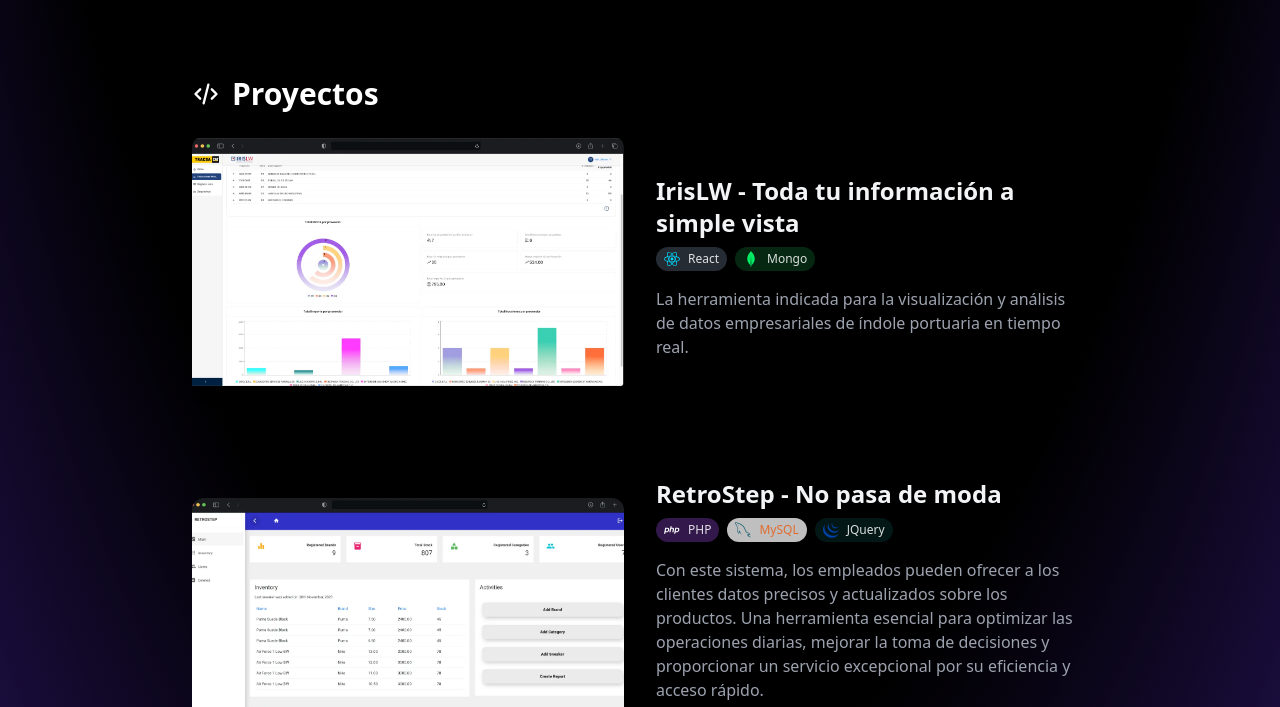
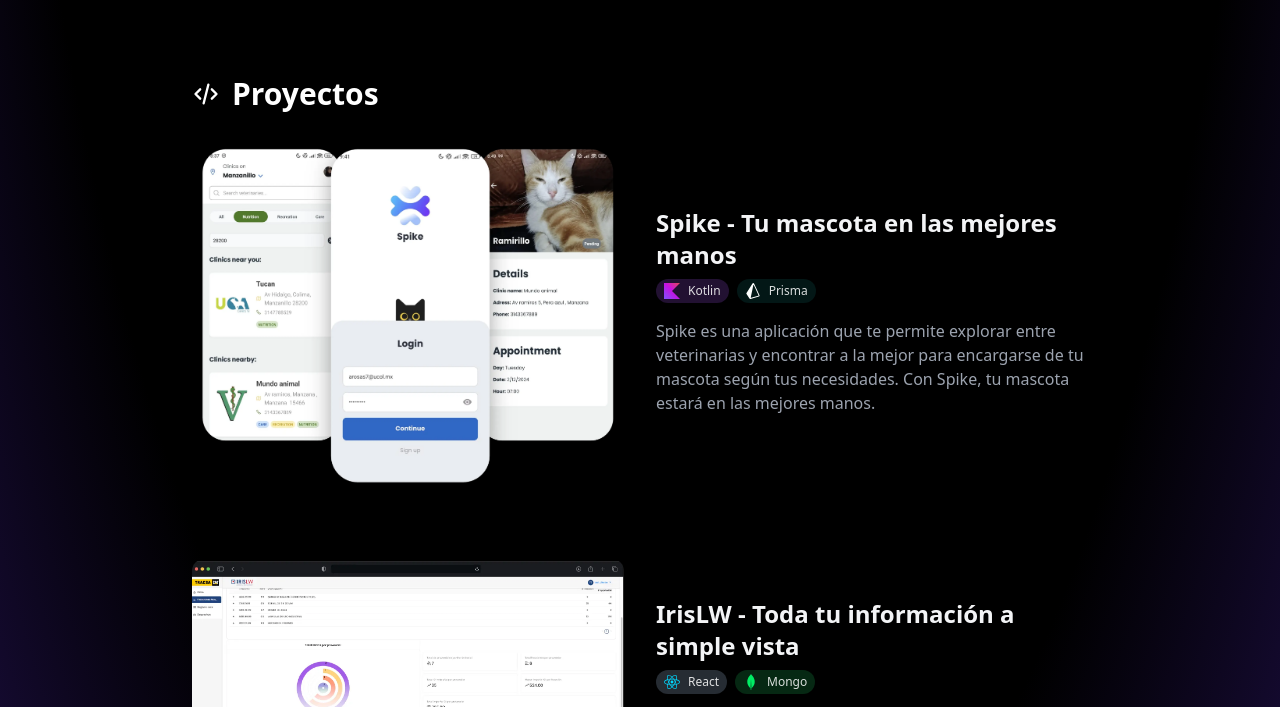
Before and after one commit to Paco-Taco/porftolio-dev, an Astro site: page / in a window 1280 px wide. Shown: the part 1150-1857 px from the top of the page. Built offline with nearby package versions, Linux system fonts and the light colour scheme; Astro itself is replaced by a stand-in of ours.

Commit message:
Agregar iconos de Kotlin y Prisma, y actualizar la sección de proyectos con Spike

```diff
--- a/src/components/Projects.astro
+++ b/src/components/Projects.astro
@@ -10,6 +10,8 @@
 import MySql from "./icons/MySql.astro";
 import Php from "./icons/Php.astro";
 import Jquery from "./icons/Jquery.astro";
+import Kotlin from "./icons/Kotlin.astro";
+import Prisma from "./icons/Prisma.astro";
 
 const tags = {
   python: {
@@ -22,6 +24,18 @@
     name: "React",
     class: "bg-blue-200/20 text-white/85",
     icon: React,
+  },
+
+  kotlin: {
+    name: "Kotlin",
+    class: "bg-purple-500/20 text-white/85",
+    icon: Kotlin,
+  },
+
+  prisma: {
+    name: "Prisma",
+    class: 'bg-teal-700/20 text-white/85',
+    icon: Prisma,
   },
 
   mongo: {
@@ -56,6 +70,12 @@
 };
 
 const projects = [
+  {
+    title: "Spike - Tu mascota en las mejores manos",
+    description: "Spike es una aplicación que te permite explorar entre veterinarias y encontrar a la mejor para encargarse de tu mascota según tus necesidades. Con Spike, tu mascota estará en las mejores manos.",
+    image: "/img/projects/spikePics.webp",
+    tags: [tags.kotlin, tags.prisma],
+  },
   {
     title: 'IrisLW - Toda tu información a simple vista',
     description: 'La herramienta indicada para la visualización y análisis de datos empresariales de índole portuaria en tiempo real.',
--- /dev/null
+++ b/src/components/icons/Kotlin.astro
@@ -0,0 +1,17 @@
+<svg
+  {...Astro.props}
+  viewBox="0 0 256 256"
+  width="256"
+  height="256"
+  xmlns="http://www.w3.org/2000/svg"
+  preserveAspectRatio="xMidYMid"
+>
+  <defs>
+    <linearGradient x1="99.991%" y1="-.011%" x2=".01%" y2="100.01%" id="a">
+      <stop stop-color="#E44857" offset=".344%"></stop>
+      <stop stop-color="#C711E1" offset="46.89%"></stop>
+      <stop stop-color="#7F52FF" offset="100%"></stop>
+    </linearGradient>
+  </defs>
+  <path fill="url(#a)" d="M256 256H0V0h256L128 127.949z"></path>
+</svg>
--- /dev/null
+++ b/src/components/icons/Prisma.astro
@@ -0,0 +1,12 @@
+<svg
+  {...Astro.props}
+  viewBox="0 0 256 310"
+  width="256"
+  height="310"
+  xmlns="http://www.w3.org/2000/svg"
+  preserveAspectRatio="xMidYMid"
+  ><path
+    fill="#fff"
+    d="M254.313 235.519L148 9.749A17.063 17.063 0 00133.473.037a16.87 16.87 0 00-15.533 8.052L2.633 194.848a17.465 17.465 0 00.193 18.747L59.2 300.896a18.13 18.13 0 0020.363 7.489l163.599-48.392a17.929 17.929 0 0011.26-9.722 17.542 17.542 0 00-.101-14.76l-.008.008zm-23.802 9.683l-138.823 41.05c-4.235 1.26-8.3-2.411-7.419-6.685l49.598-237.484c.927-4.443 7.063-5.147 9.003-1.035l91.814 194.973a6.63 6.63 0 01-4.18 9.18h.007z"
+  ></path></svg
+>
```
Also changed, not shown: public/img/projects/spikePics.webp (added).
